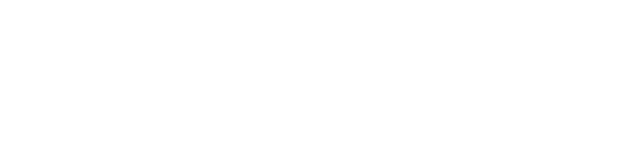
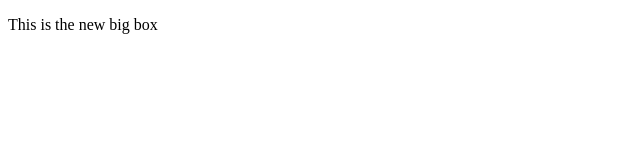
Before and after one commit to rushikreddythota/localrepo, a plain HTML site: page index.html in a window 1280 px wide. Shown: the whole page, without its empty margins (0-640 px from the left). Drawn offline with Linux system fonts and the light colour scheme.

Commit message:
Add new box

```diff
--- a/index.html
+++ b/index.html
@@ -8,7 +8,7 @@
 <body>
     <div class="container">
         <div class="box">
-
+        <p>This is the new big box</p>
         </div>
     </div>
 </body>
```
